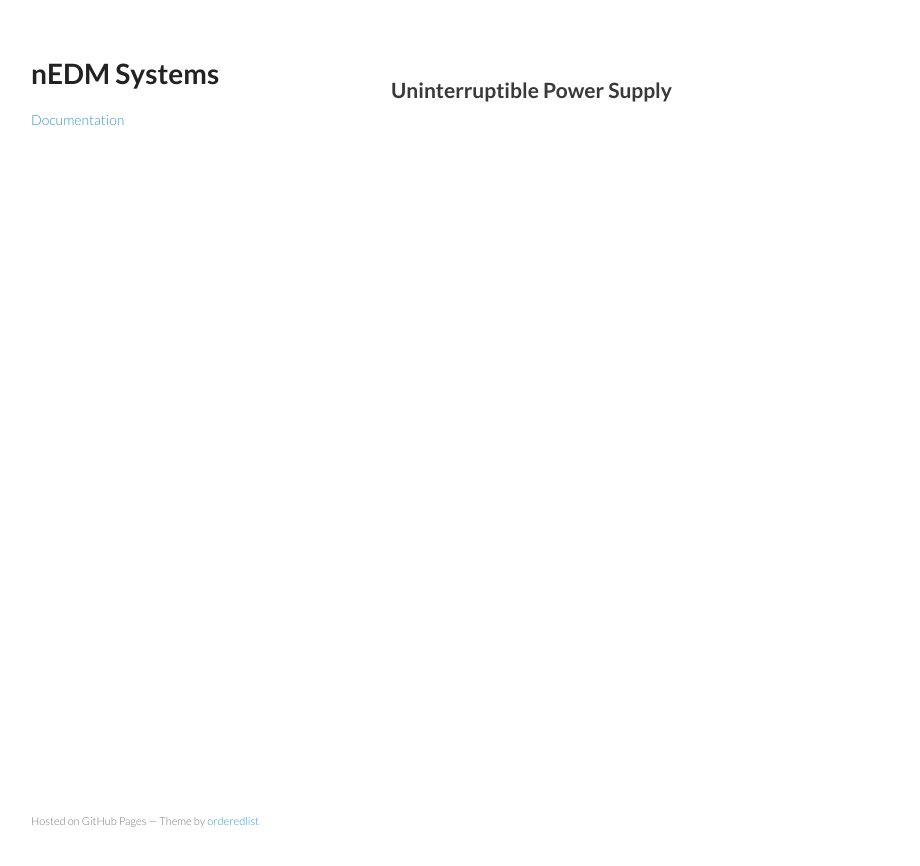
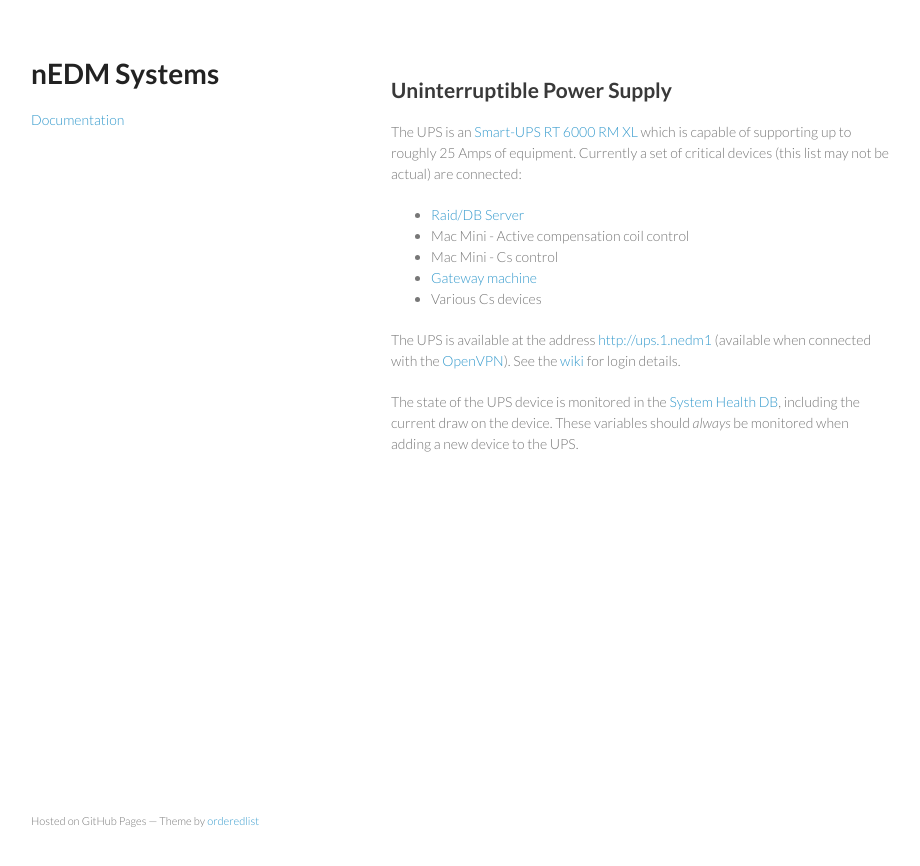
Before and after one commit to nEDM-TUM/System-Overview, a Jekyll site: the page built from _subsystems/UPS.md, in a window 1280 px wide. Shown: the top 866 px of the page, without its empty margins (179-1099 px from the left). Built offline with Jekyll 4.4.1, drawn with Linux system fonts in a browser that asks for light colours.

Commit message:
Update UPS

```diff
--- a/_subsystems/UPS.md
+++ b/_subsystems/UPS.md
@@ -5,3 +5,22 @@ layout: basic
 ---
 
 ## Uninterruptible Power Supply
+
+The UPS is an [Smart-UPS RT 6000 RM XL](http://www.apc.com) which is capable of
+supporting up to roughly 25 Amps of equipment.  Currently a set of critical
+devices (this list may not be actual) are connected:
+
+* [Raid/DB Server](Internal-DB.html)
+* Mac Mini - Active compensation coil control
+* Mac Mini - Cs control
+* [Gateway machine](GatewayMachine.html)
+* Various Cs devices
+
+The UPS is available at the address [http://ups.1.nedm1](http://ups.1.nedm1)
+(available when connected with the [OpenVPN](Internal-DB.html#openvpn)).  See
+the [wiki]({{ site.fierlingerwiki }}) for login details.
+
+The state of the UPS device is monitored in the [System Health
+DB](http://db.nedm1/page/monitor/nedm/system_health), including the current
+draw on the device.  These variables should *always* be monitored when adding a
+new device to the UPS.
```
